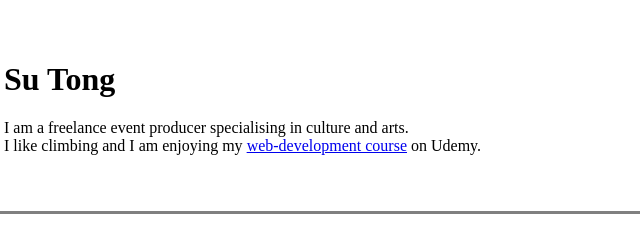
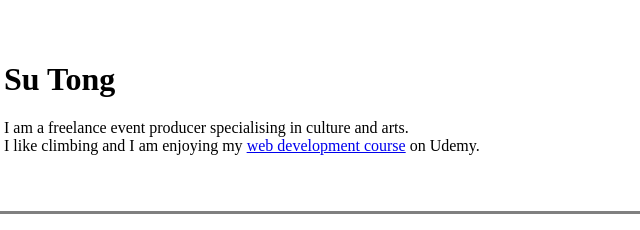
Before and after one commit to Tongcode38/cv, a plain HTML site: page index.html in a window 1280 px wide. Shown: the top 230 px of the page, 196-836 px from the left. Drawn offline with Linux system fonts and the light colour scheme.

Commit message:
Update index.html

```diff
--- a/index.html
+++ b/index.html
@@ -10,7 +10,7 @@
             <td><img src="Tongphoto4-modified.png" alt="Tong Su profile picture"></td>
             <td> <h1>Su Tong</h1>
                 <p>I am a freelance event producer specialising in culture and arts. <br>
-                    I like climbing and I am enjoying my <a href="https://www.udemy.com/course/the-complete-web-development-bootcamp/">web-development course</a> on Udemy.</p></td>
+                    I like climbing and I am enjoying my <a href="https://www.udemy.com/course/the-complete-web-development-bootcamp/">web development course</a> on Udemy.</p></td>
         </tr>
     </table>
     <hr size="3" noshade>
```
